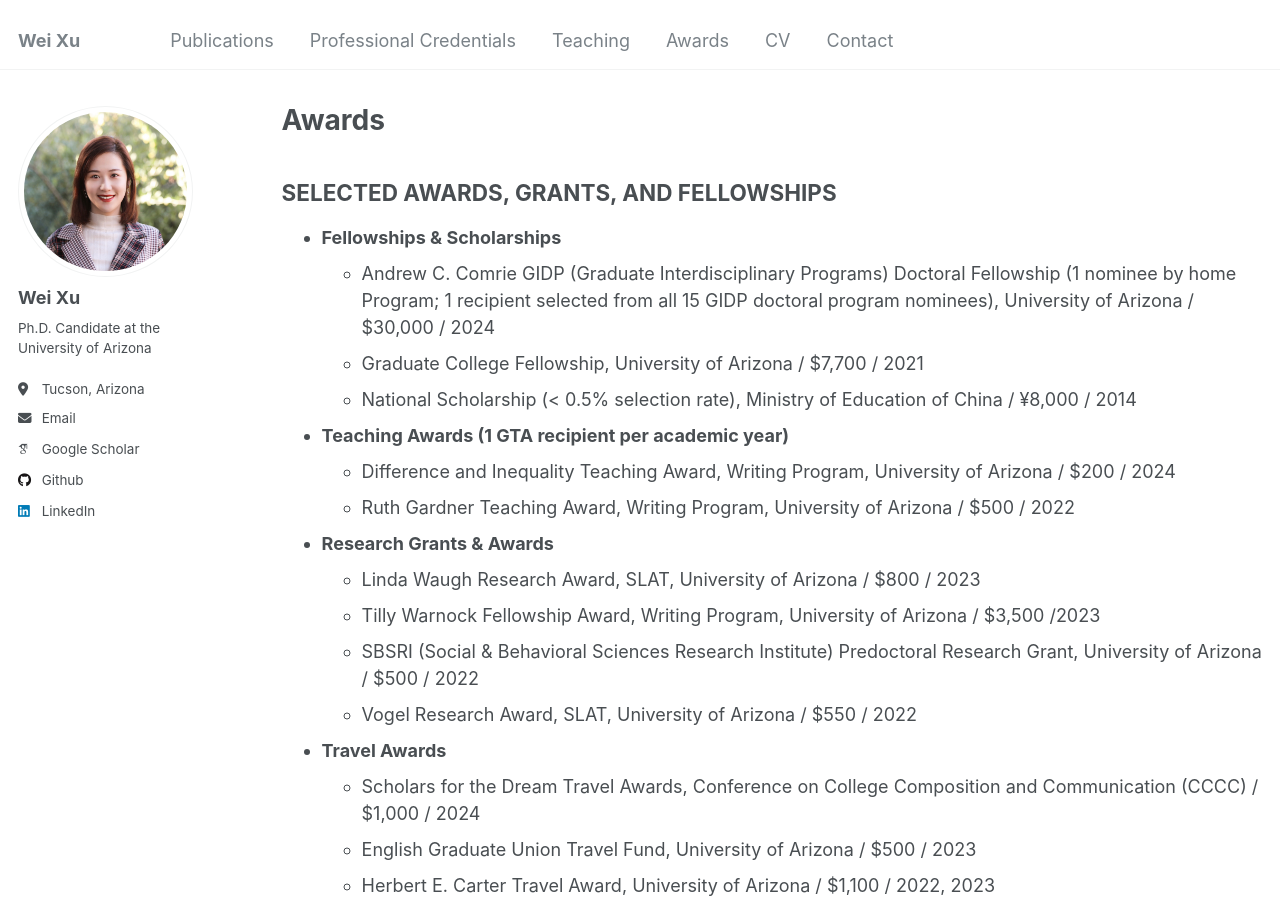
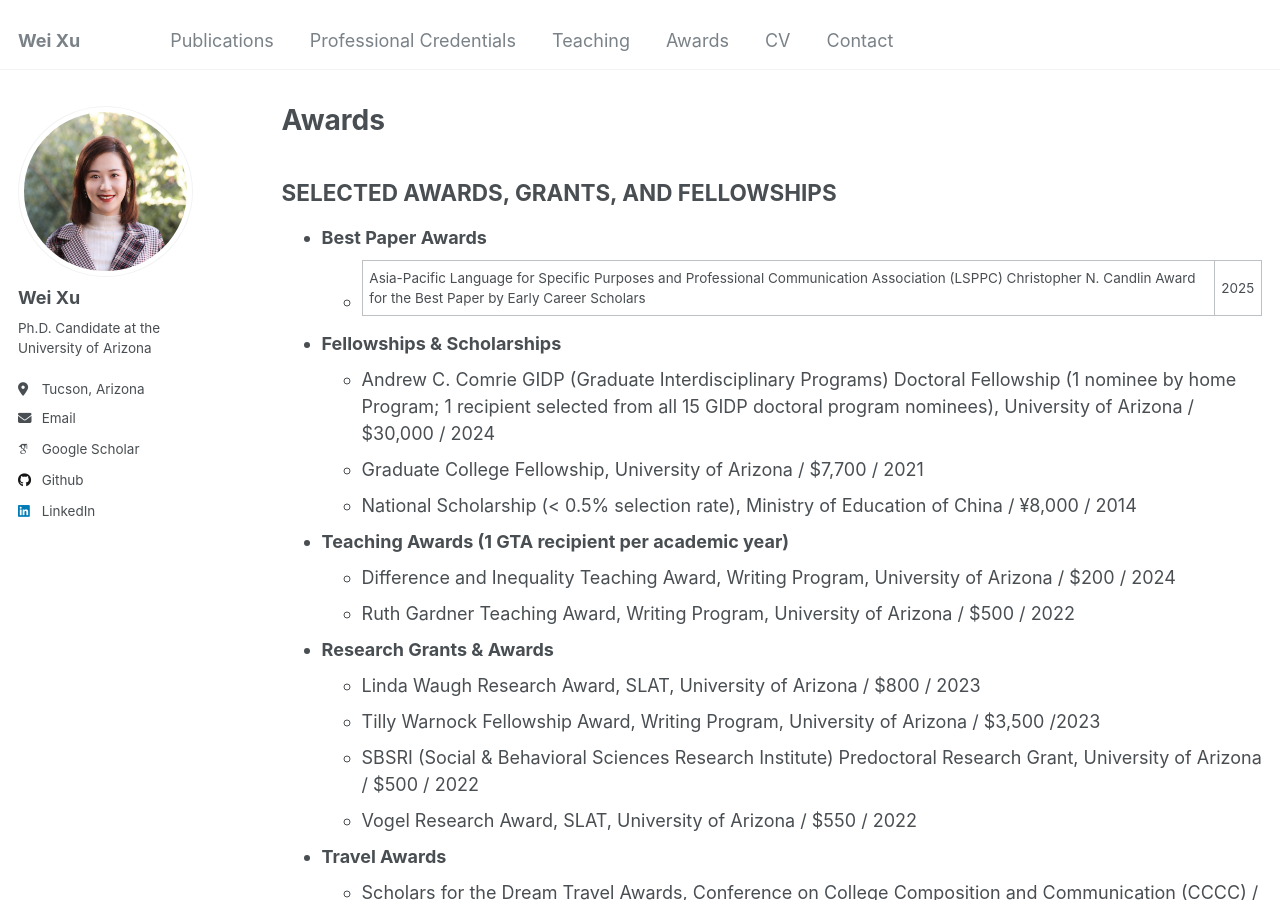
Before and after one commit to weixu-vivian/weixu-vivian.github.io, a Jekyll site: the page built from _pages/awards.md, in a window 1280 px wide and 900 px high. Built offline with Jekyll 4.4.1, drawn with Linux system fonts in a browser that asks for light colours; some web fonts are replaced.

Commit message:
awards.md

```diff
--- a/_pages/awards.md
+++ b/_pages/awards.md
@@ -7,10 +7,10 @@ author_profile: true
 
 
 ## SELECTED AWARDS, GRANTS, AND FELLOWSHIPS
-
+* **Best Paper Awards**
+  *  Asia-Pacific Language for Specific Purposes and Professional Communication Association (LSPPC) Christopher N. Candlin Award for the Best Paper by Early Career Scholars |2025
 * **Fellowships & Scholarships**
-  *  Andrew C. Comrie GIDP (Graduate Interdisciplinary Programs) Doctoral Fellowship (1 nominee by home Program;
-     1 recipient selected from all 15 GIDP doctoral program nominees), University of Arizona / $30,000 / 2024
+  *  Andrew C. Comrie GIDP (Graduate Interdisciplinary Programs) Doctoral Fellowship (1 nominee by home Program; 1 recipient selected from all 15 GIDP doctoral program nominees), University of Arizona / $30,000 / 2024
   *  Graduate College Fellowship, University of Arizona / $7,700 / 2021
   *  National Scholarship (< 0.5% selection rate), Ministry of Education of China / ¥8,000 / 2014
 * **Teaching Awards (1 GTA recipient per academic year)**
```
